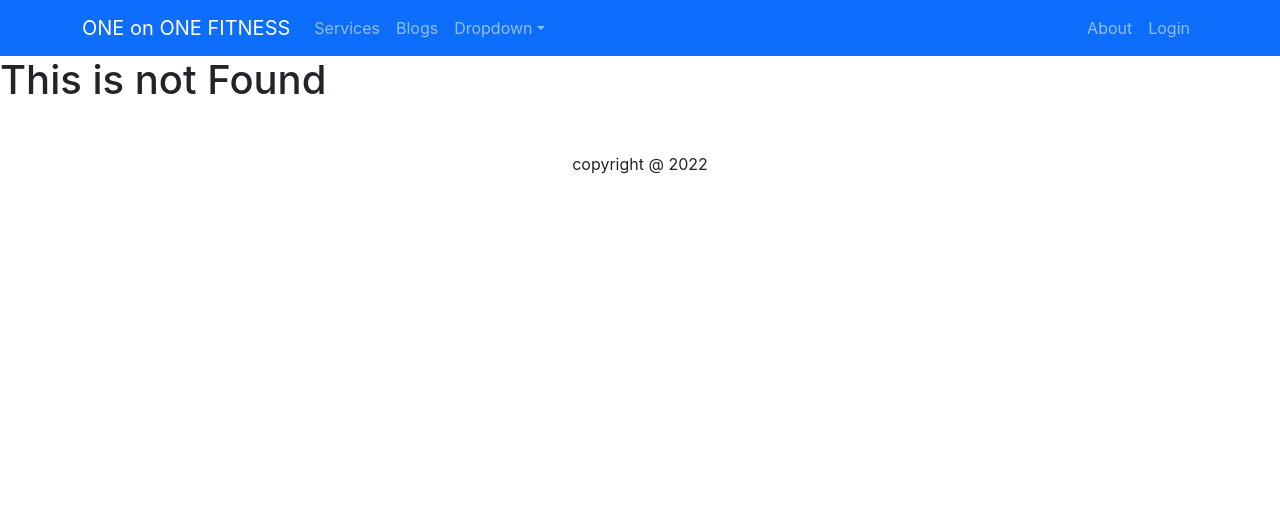
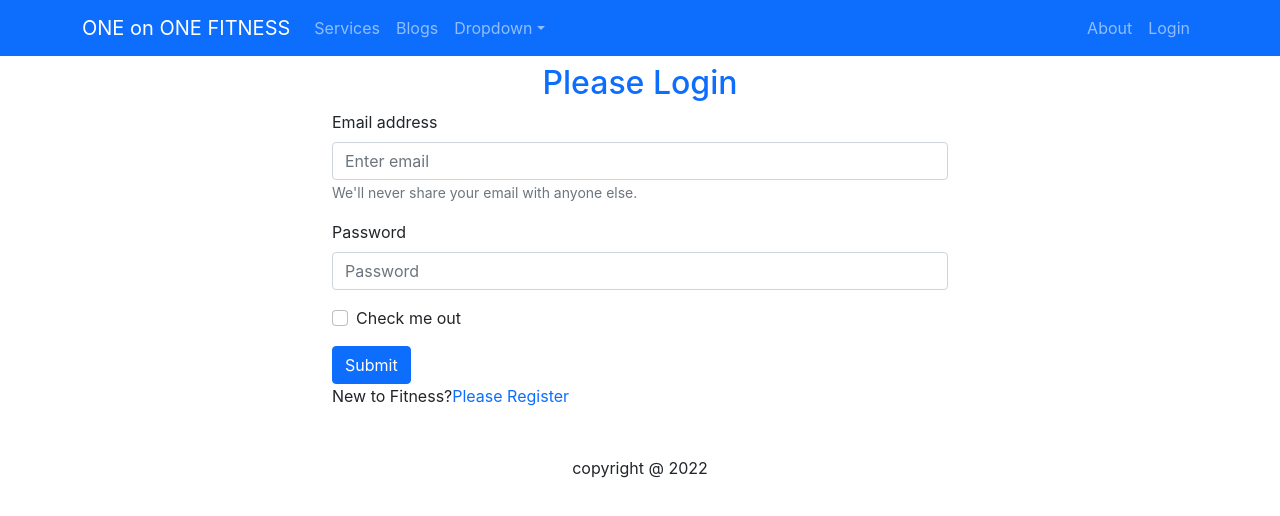
Before and after one commit to AbidHasan0/one-on-one-fitness, a React (Create React App) app: page /login in a window 1280 px wide. Before the commit this address had no page. Shown: the top 516 px of the page. Built offline with nearby package versions, Linux system fonts and the light colour scheme.

Commit message:
add to login form

```diff
--- a/src/App.js
+++ b/src/App.js
@@ -3,6 +3,8 @@
 import './App.css';
 import About from './Pages/About/About';
 import Home from './Pages/Home/Home/Home';
+import Login from './Pages/Login/Login/Login';
+import Register from './Pages/Login/Register/Register';
 import Footer from './Pages/Shared/Footer/Footer';
 import Header from './Pages/Shared/Header/Header';
 import Notfound from './Pages/Shared/Notfound/Notfound';
@@ -15,6 +17,8 @@
         <Route path='/' element={<Home></Home>}></Route>
         <Route path='/home' element={<Home></Home>}></Route>
         <Route path='/about' element={<About></About>}></Route>
+        <Route path='login' element={<Login></Login>}></Route>
+        <Route path='/register' element={<Register></Register>}></Route>
         <Route path='*' element={<Notfound></Notfound>}></Route>
 
 
--- a/src/Pages/Login/Login/Login.js
+++ b/src/Pages/Login/Login/Login.js
@@ -1,9 +1,52 @@
-import React from 'react';
+import React, { useRef } from 'react';
+import { Button, Form } from 'react-bootstrap';
+import { Link, useNavigate } from 'react-router-dom';
 
 const Login = () => {
+   const emailRef = useRef("");
+   const passwordRef = useRef("");
+   const navigate = useNavigate();
+
+
+   const handleSubmit = (event) => {
+      event.preventDefault();
+      const email = emailRef.current.value;
+      const password = passwordRef.current.value;
+      console.log(email, password);
+   }
+
+   const navigateRegister = (event) => {
+      navigate('/register');
+
+
+   }
+
+
+
    return (
-      <div>
-         <h2>Please Login</h2>
+      <div className='container w-50 mx-auto'>
+         <h2 className='text-primary text-center mt-2'>Please Login</h2>
+         <Form onSubmit={handleSubmit}>
+            <Form.Group className="mb-3" controlId="formBasicEmail">
+               <Form.Label>Email address</Form.Label>
+               <Form.Control ref={emailRef} type="email" placeholder="Enter email" required />
+               <Form.Text className="text-muted">
+                  We'll never share your email with anyone else.
+               </Form.Text>
+            </Form.Group>
+
+            <Form.Group className="mb-3" controlId="formBasicPassword">
+               <Form.Label>Password</Form.Label>
+               <Form.Control ref={passwordRef} type="password" placeholder="Password" required />
+            </Form.Group>
+            <Form.Group className="mb-3" controlId="formBasicCheckbox">
+               <Form.Check type="checkbox" label="Check me out" />
+            </Form.Group>
+            <Button variant="primary" type="submit">
+               Submit
+            </Button>
+         </Form>
+         <p>New to Fitness?<Link to='/register' className='text-primary pe-auto text-decoration-none' onClick={navigateRegister}>Please Register</Link></p>
       </div>
    );
 };
--- a/src/Pages/Login/Register/Register.js
+++ b/src/Pages/Login/Register/Register.js
@@ -2,8 +2,17 @@
 
 const Register = () => {
    return (
-      <div>
+      <div className='register-form'>
          <h1>Please Register</h1>
+         <form>
+            <input type="text" name="name" id="" placeholder='Your Name' />
+
+            <input type="email" name="email" id="" placeholder='Your Mail' required />
+
+            <input type="password" name="password" id="" placeholder='Your Password' required />
+
+            <input type="submit" value="Register" />
+         </form>
       </div>
    );
 };
```
